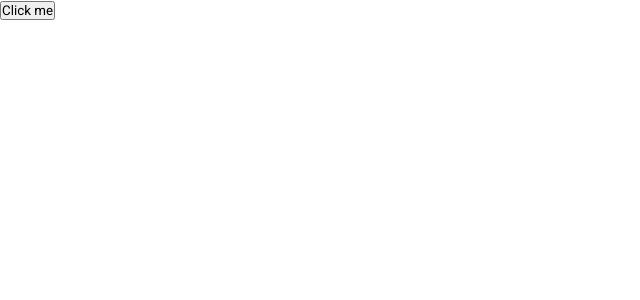
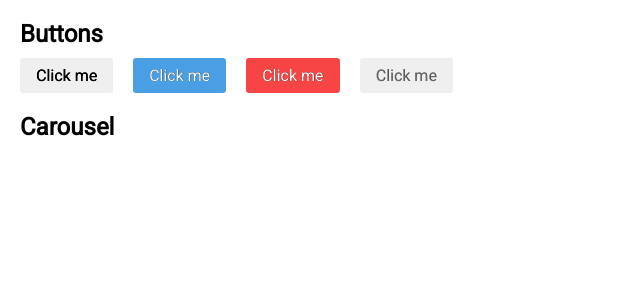
Before and after one commit to VashUber/UI, a Vue app: page / in a window 1280 px wide. Shown: the top 300 px of the page, without its empty margins (0-640 px from the left). Built offline with nearby package versions, Linux system fonts and the light colour scheme.

Commit message:
add v-button component

```diff
--- a/src/App.vue
+++ b/src/App.vue
@@ -1,8 +1,25 @@
 <template>
   <div class="app">
-    <v-button>
-      <template #text>Click me</template>
-    </v-button>
+    <div class="box">
+      <h2 class="title">Buttons</h2>
+      <div class="app__buttons-wrapper">
+        <v-button>
+          <template #text>Click me</template>
+        </v-button>
+        <v-button type="primary">
+          <template #text>Click me</template>
+        </v-button>
+        <v-button type="error">
+          <template #text>Click me</template>
+        </v-button>
+        <v-button type="disabled">
+          <template #text>Click me</template>
+        </v-button>
+      </div>
+    </div>
+    <div class="box">
+      <h2 class="title">Carousel</h2>
+    </div>
   </div>
 </template>
 
@@ -23,6 +40,22 @@
   }
 
   .app {
+    padding: 20px;
     font-size: 1rem;
+
+    &__buttons-wrapper {
+      display: flex;
+      gap: 20px;
+    }
+  }
+
+  .box {
+    &:not(:first-child) {
+      margin: 20px 0;
+    }
+  }
+
+  .title {
+    margin-bottom: 10px;
   }
 </style>
--- a/src/components/v-button.vue
+++ b/src/components/v-button.vue
@@ -1,9 +1,67 @@
 <template>
-  <button>
-    <slot name="text"></slot>
+  <button class="button" :class="'button_' + props.type">
+    <span>
+      <slot name="text"></slot>
+    </span>
   </button>
 </template>
 
-<script setup></script>
+<script setup>
+  const props = defineProps({ type: String })
+</script>
 
-<style lang="scss" scoped></style>
+<style lang="scss" scoped>
+  .button {
+    display: flex;
+    gap: 1em;
+    border: none;
+    outline: none;
+    padding: 0.5em 1em;
+    cursor: pointer;
+    font-size: 1rem;
+    border-radius: 0.2em;
+    box-sizing: border-box;
+    text-shadow: 0.2px 0.2px 0px #000;
+    -webkit-transition: box-shadow ease-in-out 0.25s;
+    transition: background 0.2s ease-in;
+
+    &:focus {
+      box-shadow: 0px 0px 0px 3px rgba(164, 186, 245, 0.2);
+    }
+
+    &_primary {
+      background: #4a9fe4;
+      color: #fff;
+
+      &:focus {
+        box-shadow: 0px 0px 0px 3px rgba(91, 134, 255, 0.2);
+      }
+
+      &:hover {
+        background: rgb(85, 173, 245);
+      }
+    }
+
+    &_error {
+      background: #f74545;
+      color: #fff;
+
+      &:focus {
+        box-shadow: 0px 0px 0px 3px rgba(255, 91, 91, 0.2);
+      }
+
+      &:hover {
+        background: rgb(255, 93, 93);
+      }
+    }
+
+    &_disabled {
+      cursor: default;
+      color: rgba(255, 255, 255, 0.4);
+
+      &:focus {
+        box-shadow: none;
+      }
+    }
+  }
+</style>
```
